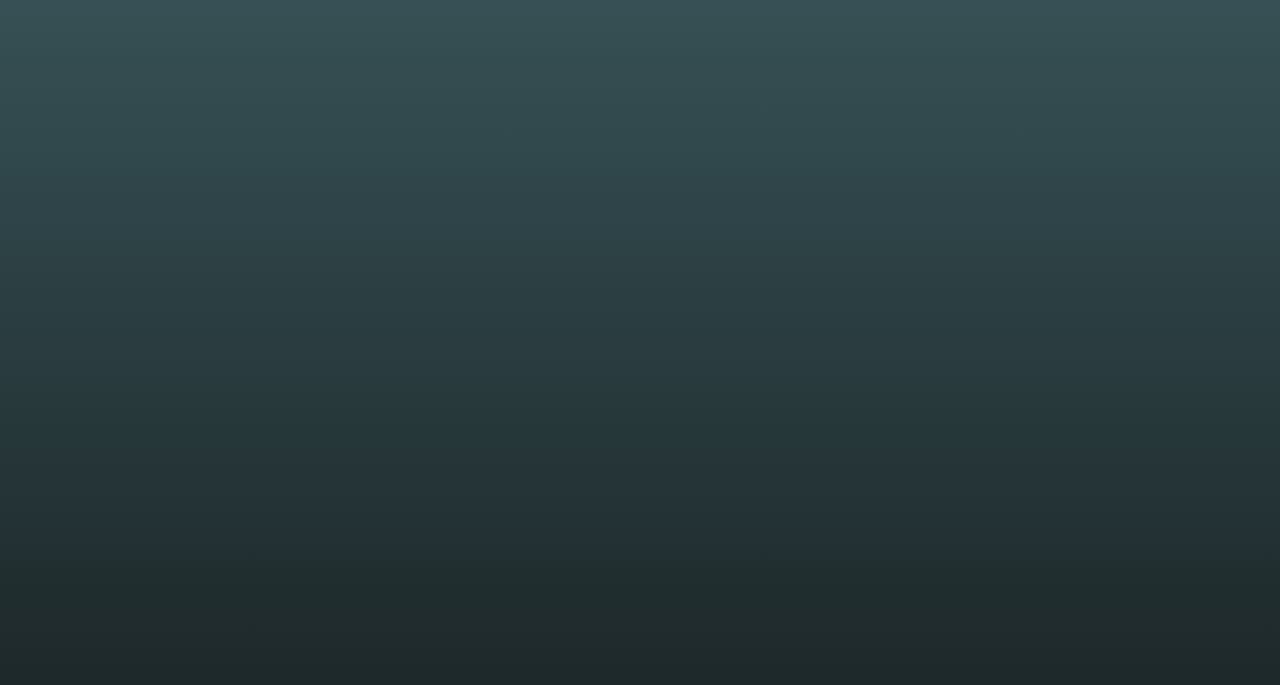
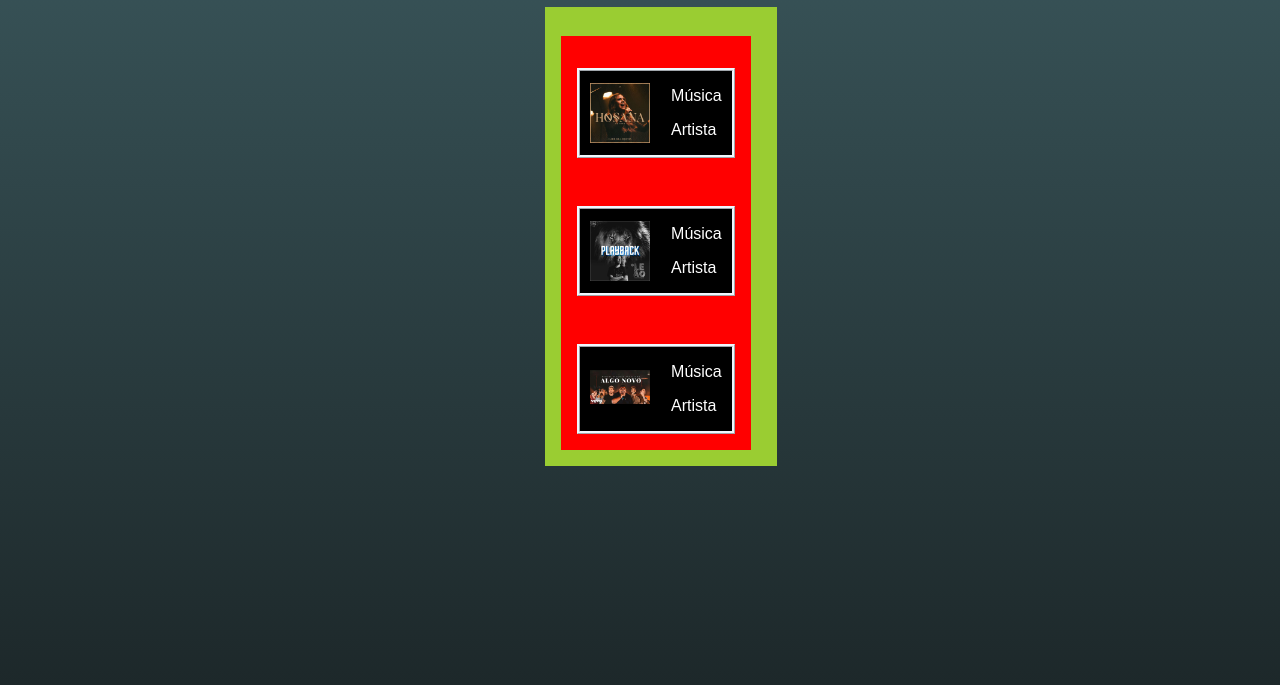
Before and after one commit to pCesarBrito/playMusic, a plain HTML site: page list.html in a window 1280 px wide. Shown: the part 131-816 px from the top of the page. Drawn offline with Linux system fonts and the light colour scheme.

Commit message:
listMundar

```diff
--- a/list.html
+++ b/list.html
@@ -5,11 +5,69 @@
     <meta name="viewport" content="width=device-width, initial-scale=1.0">
     <link rel="stylesheet" href="style.css">
     <title>Document</title>
-    <h1>Lista de musicas</h1>
+
 
     <a href="index.html" target="_blank" rel="noopener noreferrer"><p style="color: aliceblue;text-decoration: none;"><<<<<<</p></a>
 </head>
 <body>
+    <header>
+        <h1>Lista de musicas</h1>
+    </header>
+    <main>
+     <section id="pri-container">
+
+
+        <section id="container">
+
+
+
+            <section class="info-list">
+
+
+                <section id="list-img">
+                    <img   src="img/a_casa_e_sua.jpg" alt="capa a musica">
+                </section>
+
+                <section>
+                    <p>Música</p>
+                    <p>Artista</p>
+
+                 </section>
+            </section>
+
+
+            <section class="info-list">
+                <section id="list-img">
+                    <img   src="img/o_leao.jpg" alt="capa a musica">
+                </section>
+
+                <section>
+                    <p>Música</p>
+                    <p>Artista</p>
+
+                 </section>
+            </section>
+
+
+            <section class="info-list">
+
+                <section id="list-img">
+                    <img   src="img/algo_novo.jpg" alt="capa a musica">
+                </section>
+
+                <section>
+                    <p>Música</p>
+                    <p>Artista</p>
+
+                 </section>
+
+            </section>
+        </section>
+
+
+     </section>
+
+    </main>
 
 </body>
 </html>
--- a/style.css
+++ b/style.css
@@ -112,3 +112,48 @@ justify-content: space-between;
 font-size: smaller;
 margin-top: 0.5em;
 }
+
+/* css da págia listar musicas______________________________________________________________
+*/
+#pri-container{
+
+ display: flex;
+ flex-direction: row;
+ justify-content: right;
+ width: 100%;
+background-color:yellowgreen;
+padding: 1em 2cqw 1em 1em;
+
+}
+
+#container{
+
+    display: flex;
+    flex-direction:column;
+    justify-items: left;
+    background-color:red;
+    width:100%;
+  margin-top: 1cqmax;
+
+}
+
+#list-img{
+display: flex;
+flex-direction: column;
+
+}
+#list-img img{
+    width:60px;
+}
+.info-list{
+display: flex;
+flex-direction:row;
+justify-content:space-around;
+align-items: center;
+background-color:black;
+margin:2em 1em 1em 1em;
+border-style:ridge;
+border-color: aliceblue;
+background-size: 1em;
+
+}
```
